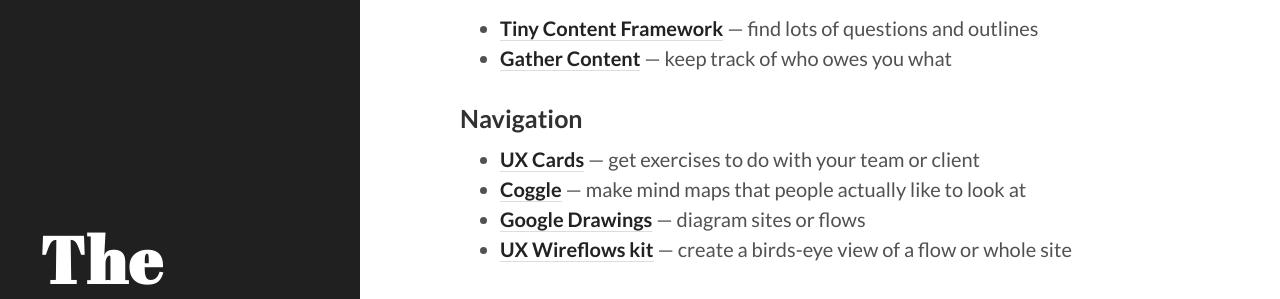
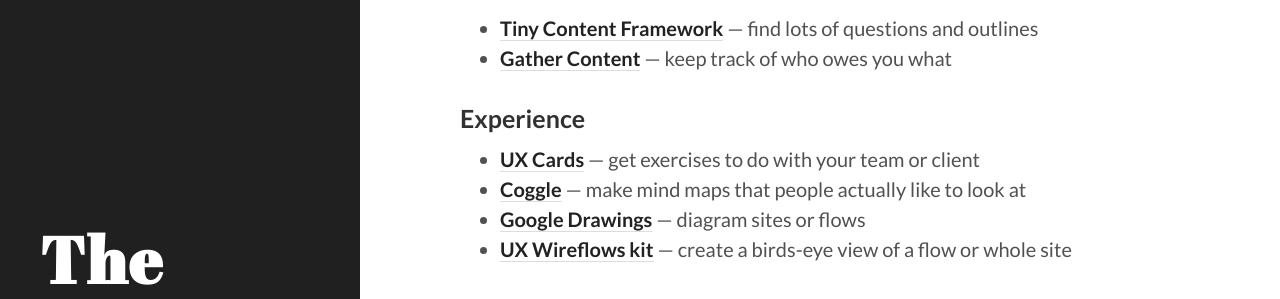
Before and after one commit to energy7/practiceixd, a Jekyll site: the page built from resources.md, in a window 1280 px wide and 900 px high, scrolled down 1219 px. Shown: the part 157-456 px from the top of the window. Built offline with Jekyll 4.4.1, drawn with Linux system fonts in a browser that asks for light colours.

Commit message:
text edit

```diff
--- a/resources.md
+++ b/resources.md
@@ -44,7 +44,7 @@
 * [Tiny Content Framework](https://gist.github.com/nicoleslaw/2155621) — find lots of questions and outlines
 * [Gather Content](https://gathercontent.com/) — keep track of who owes you what
 
-### Navigation
+### Experience
 
 * [UX Cards](http://nform.com/cards/) — get exercises to do with your team or client
 * [Coggle](https://coggle.it/?lang=en-US) — make mind maps that people actually like to look at
```
Also changed, not shown: 3 other files.
